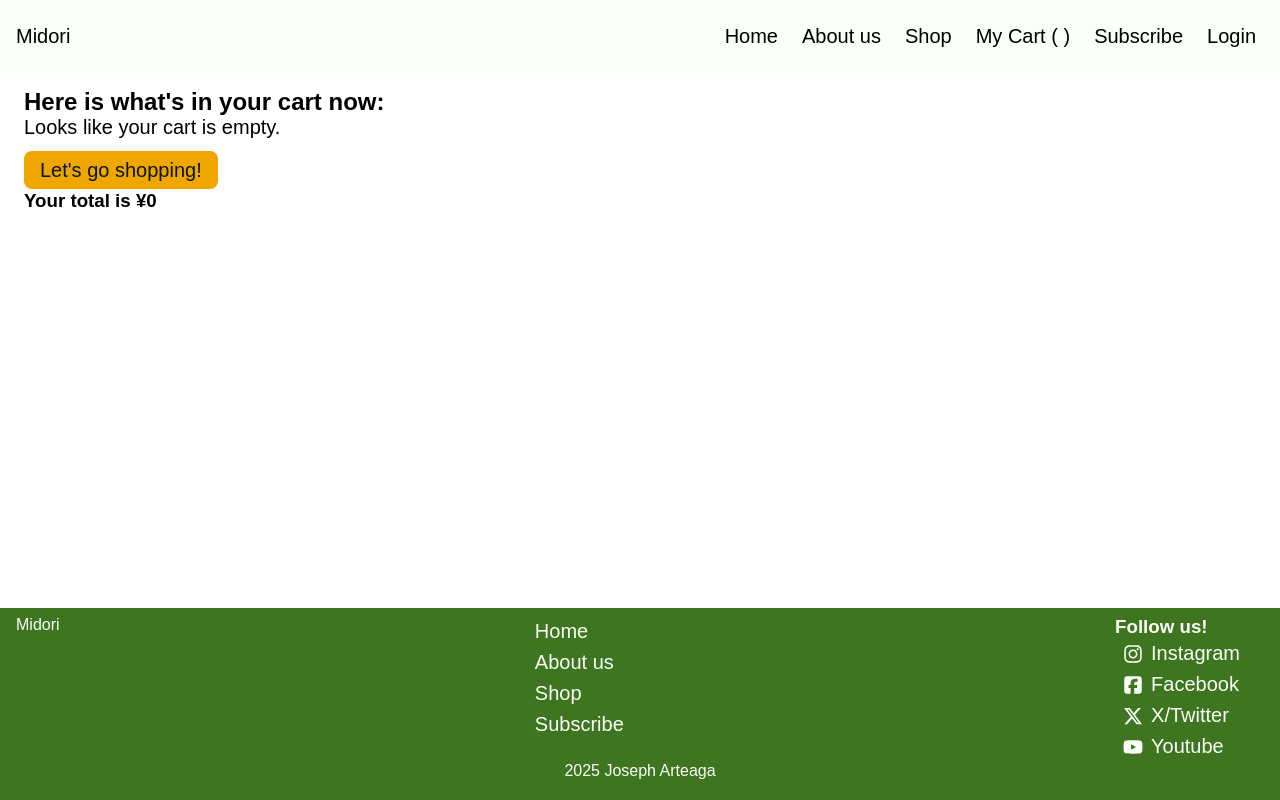
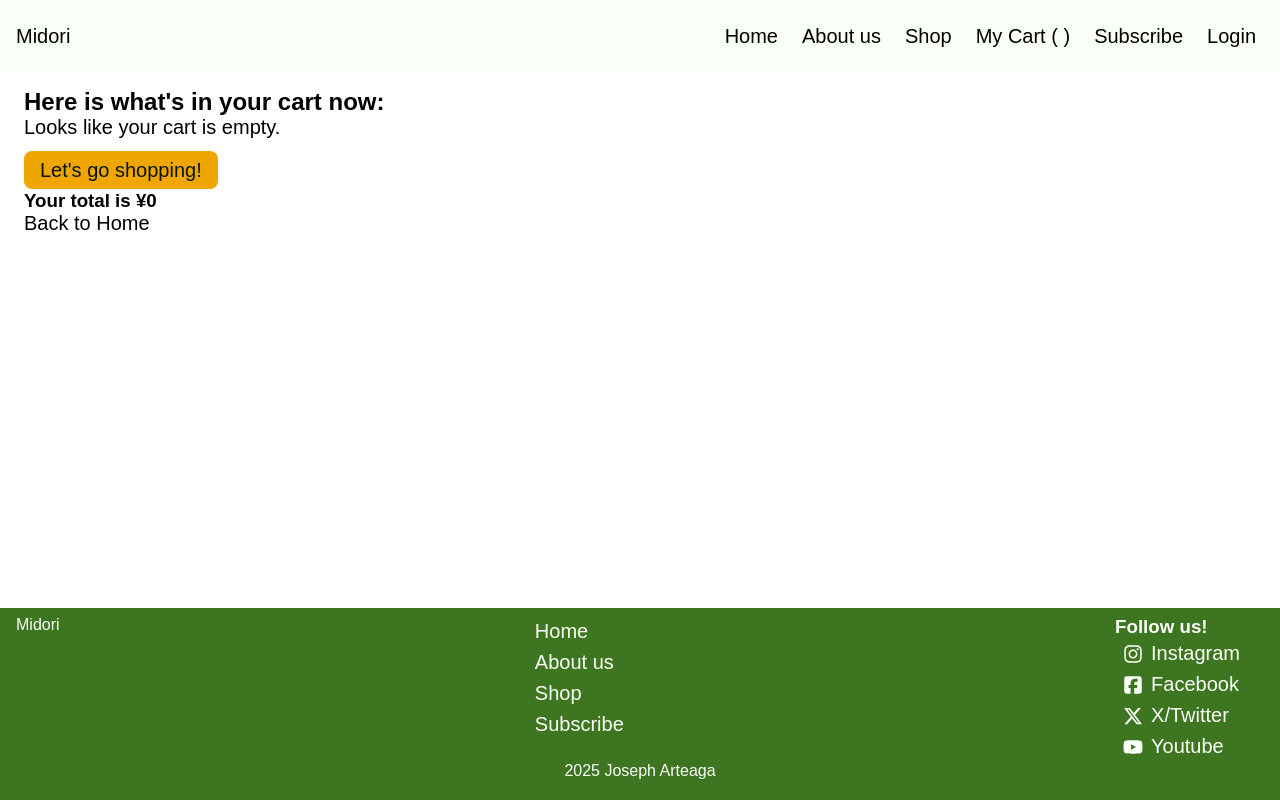
Before and after one commit to jarteaga127/midori-energy, a React (Vite) app: page /my-cart in a window 1280 px wide. Built offline with nearby package versions, Linux system fonts and the light colour scheme; a web font is replaced by a local one.

Commit message:
Added back to home link for multiple pages

```diff
--- a/src/pages/AboutPage.jsx
+++ b/src/pages/AboutPage.jsx
@@ -1,9 +1,14 @@
+import { Link } from "react-router-dom";
+
 const AboutPage = () => {
     return (
         <>
         <section>
             <h1>About Us</h1>
             <p>Kyoto ya Nara ni wa Nihon no furui bunka ga nokotteiru. Kyoto, Nara wo otozureru hitobito ga rekishi wo jibun no me de miru koto ga dekiru. Shikashi, mae motte rekishi wo shitteireba, Kyoto ya Nara nado wo otozureru kachi ga motto fueru to omou.</p>
+        <div className="home-link-cont">
+                <Link to="/" className='link'>Back to Home</Link>
+            </div>
         </section>
         </>
      );
--- a/src/pages/CartPage.jsx
+++ b/src/pages/CartPage.jsx
@@ -31,6 +31,9 @@ const total = cart.reduce((acc, item) => acc + item.price, 0);
 <div>
     <h3>Your total is ¥{total}</h3>
 </div>
+<div className="home-link-cont">
+                <Link to="/" className='link'>Back to Home</Link>
+            </div>
         </section>
      );
 }
--- a/src/pages/LoginPage.jsx
+++ b/src/pages/LoginPage.jsx
@@ -1,5 +1,6 @@
 import '../styles/login-page.css';
 import { useAuth } from '../context/AuthProvider';
+import { Link } from 'react-router-dom';
 
 const LoginPage = () => {
     const {userName, setUserName, password, setPassword, error, handleSubmit} = useAuth();
@@ -30,6 +31,9 @@ const LoginPage = () => {
             <div className="make-account-sec">
                 <p>Don't have an account? Let's make one!</p>
             </div>
+            <div className="home-link-cont">
+                <Link to="/" className='link'>Back to Home</Link>
+            </div>
         </section>
      );
 }
--- a/src/styles/cart-page.css
+++ b/src/styles/cart-page.css
@@ -4,6 +4,7 @@ justify-content: space-between;
 border: 1px solid;
 align-items: center;
 margin-bottom: .5rem;
+padding: .5rem 1rem;
 }
 
 .empty-cart {
```
